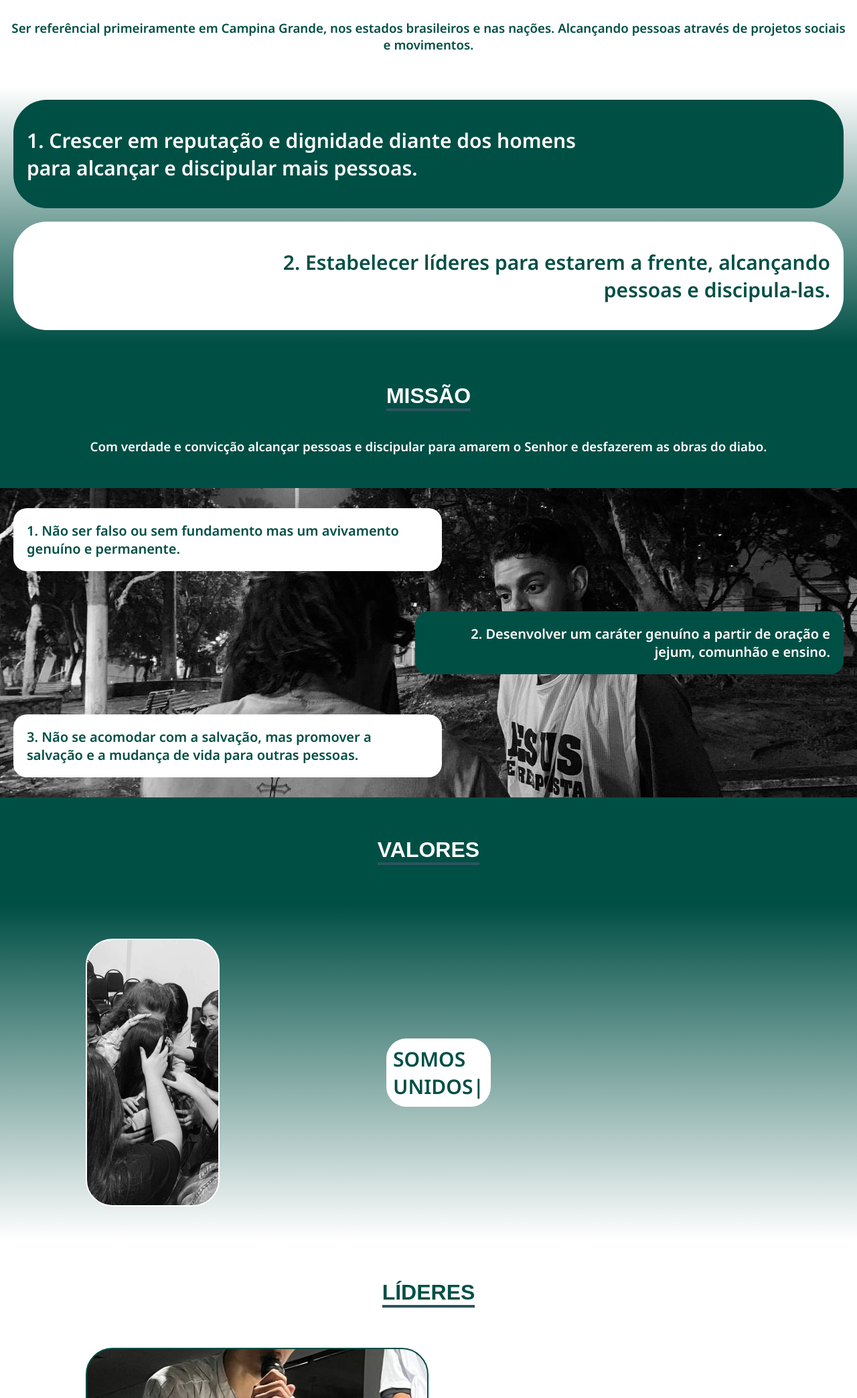
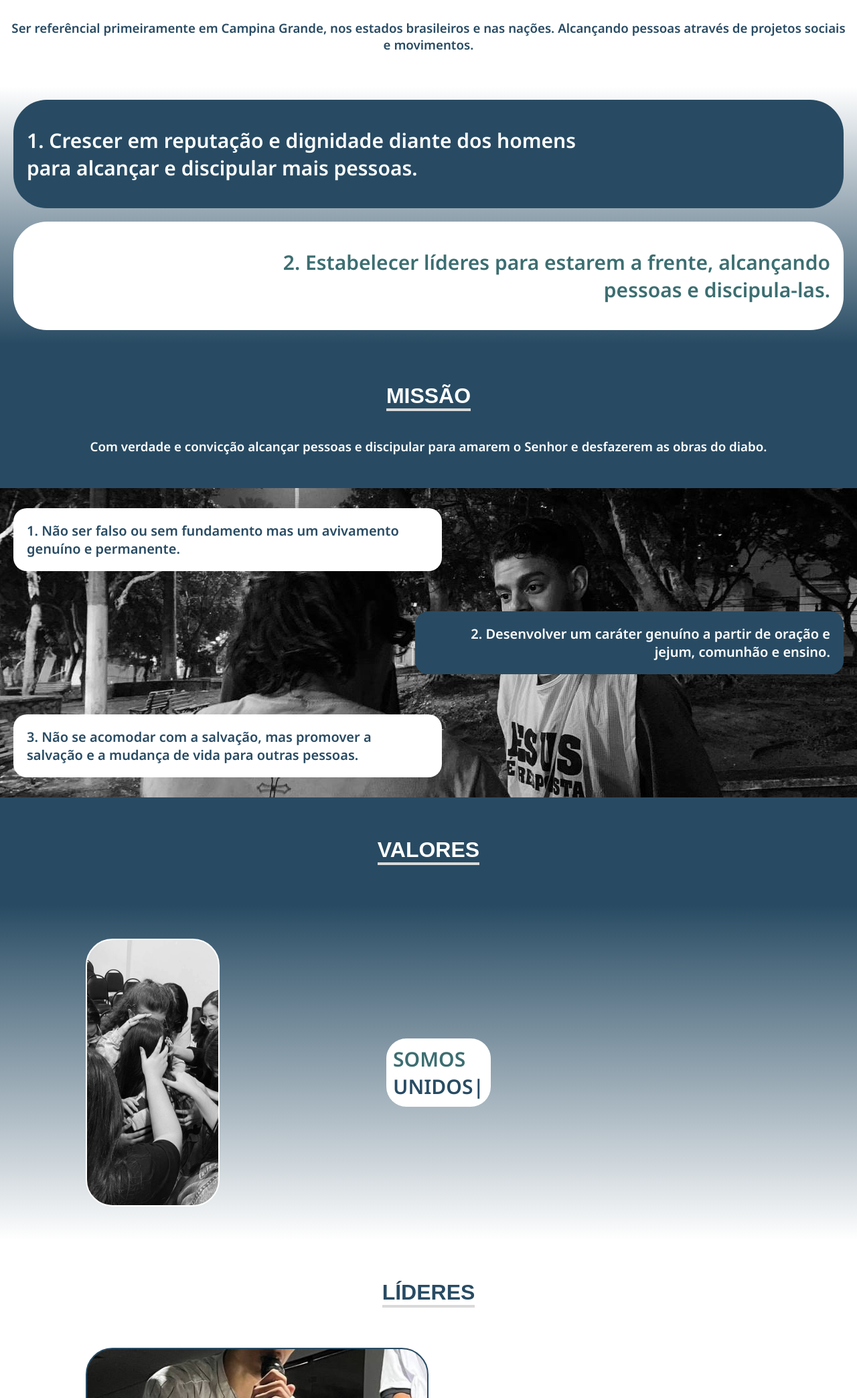
Before and after one commit to jvictormuniz/thetruth, a plain HTML site: page index.html in a window 1280 px wide. Shown: the part 712-2800 px from the top of the page at 67% size. Drawn offline with nearby package versions, Linux system fonts and the light colour scheme.

Commit message:
eighth step

```diff
--- a/index-style.css
+++ b/index-style.css
@@ -9,9 +9,10 @@
 :root {
     --title-font-family: 'Fjallas', sans-serif;
     --color1: #fff;
-    --color2: black;
-    --color3: #004f45;
-    --color4: #2c555f;
+    --color2: #353535;
+    --color3: #3c6e71;
+    --color4: #d9d9d9;
+    --color5: #284b63;
 }
 
 body {
@@ -28,7 +29,7 @@ a {
 }
 
 .links a:hover {
-    border-bottom: 2px solid orange;
+    border-bottom: 2px solid var(--color5);
 }
 
 /* HEADER */
@@ -79,7 +80,7 @@ header {
 }
 
 .nav-bar .action_btn {
-    background-color: var(--color3);
+    background-color: var(--color5);
     color: #fff;
     padding: 8px 30px;
     border: none;
@@ -112,7 +113,7 @@ header {
 }
 
 .dropdown_menu a {
-    color: #2c555f;
+    color: var(--color5);
     font-weight: 700;
 }
 .dropdown_menu a:hover {
@@ -144,7 +145,7 @@ header {
     }
 
     .dropdown_menu a {
-        color: #004f45;
+        color: var(--color5);
     }
 }
 
@@ -237,7 +238,7 @@ header {
 }
 
 .titlename p {
-    color: var(--color3);
+    color: var(--color5);
     font-weight: 700;
 }
 
@@ -327,14 +328,14 @@ header {
 }
 
 .vision h1 {
-    color: var(--colo2);
+    color: var(--color5);
     font-family: var(--title-font-family);
     border-bottom: 4px solid var(--color3);
     margin: 30px 0;
 }
 
 .vision h3 {
-    color: var(--color3);
+    color: var(--color5);
     text-align: center;
     font-weight: 700;
     padding: 10px;
@@ -348,12 +349,12 @@ header {
 }
 
 .visiontopics{
-    background-image: linear-gradient(var(--color1), var(--color3));
+    background-image: linear-gradient(var(--color1), var(--color5));
 }
 
 #visiontopic1 {
     left: 0; right: 0;
-    background: var(--color3);
+    background: var(--color5);
     margin: 20px;
     border-radius: 50px;
     display: flex;
@@ -388,7 +389,7 @@ header {
 }
 
 .mission {
-    background: var(--color3);
+    background: var(--color5);
     padding-top: 30px;
     display: flex;
     flex-direction: column;
@@ -427,7 +428,7 @@ header {
 
 .topics p {
     width: 50%;
-    color: var(--color3);
+    color: var(--color5);
     font-weight: 700;
     background-color: var(--color1);
     margin: 30px 20px;
@@ -439,15 +440,16 @@ header {
     display: flex;
     justify-content: right;
 }
+
 .missiontopic2 p {
     color: var(--color1);
-    background: var(--color3);
+    background: var(--color5);
     text-align: right;
 }
 .values {
     padding-top: 60px;
     display: flex;
-    background: var(--color3);
+    background: var(--color5);
     flex-direction: column;
     align-items: center;
     justify-content: center;
@@ -463,7 +465,7 @@ header {
 .valueswritten {
     width: 100%;
     height: 500px;
-    background-image: linear-gradient(var(--color3), var(--color1));
+    background-image: linear-gradient(var(--color5), var(--color1));
     display: flex;
     justify-content: center;
     align-items: center;
@@ -485,7 +487,7 @@ header {
 }
 
 #valuestopics h2 span {
-    color: var(--color3);
+    color: var(--color5);
 }
 
 #valuesphoto {
@@ -516,7 +518,7 @@ header {
 }
 
 .lidership h1 {
-    color: var(--color3);
+    color: var(--color5);
     font-family: var(--title-font-family);
     border-bottom: 4px solid var(--color4);
     margin-bottom: 60px;
@@ -534,7 +536,7 @@ header {
     height: 300px;
     margin-left: 10%;
     background: url(./assets/LucasYohanan4.jpeg) center/cover;
-    border: 2px solid var(--color3);
+    border: 2px solid var(--color5);
     border-radius: 40px;
 }
 
@@ -561,7 +563,7 @@ header {
     height: 300px;
     margin-right: 10%;
     background: url(./assets/EzequielNeto2.jpg) center/cover;
-    border: 2px solid var(--color3);
+    border: 2px solid var(--color5);
     border-radius: 40px;
 }
 
```
